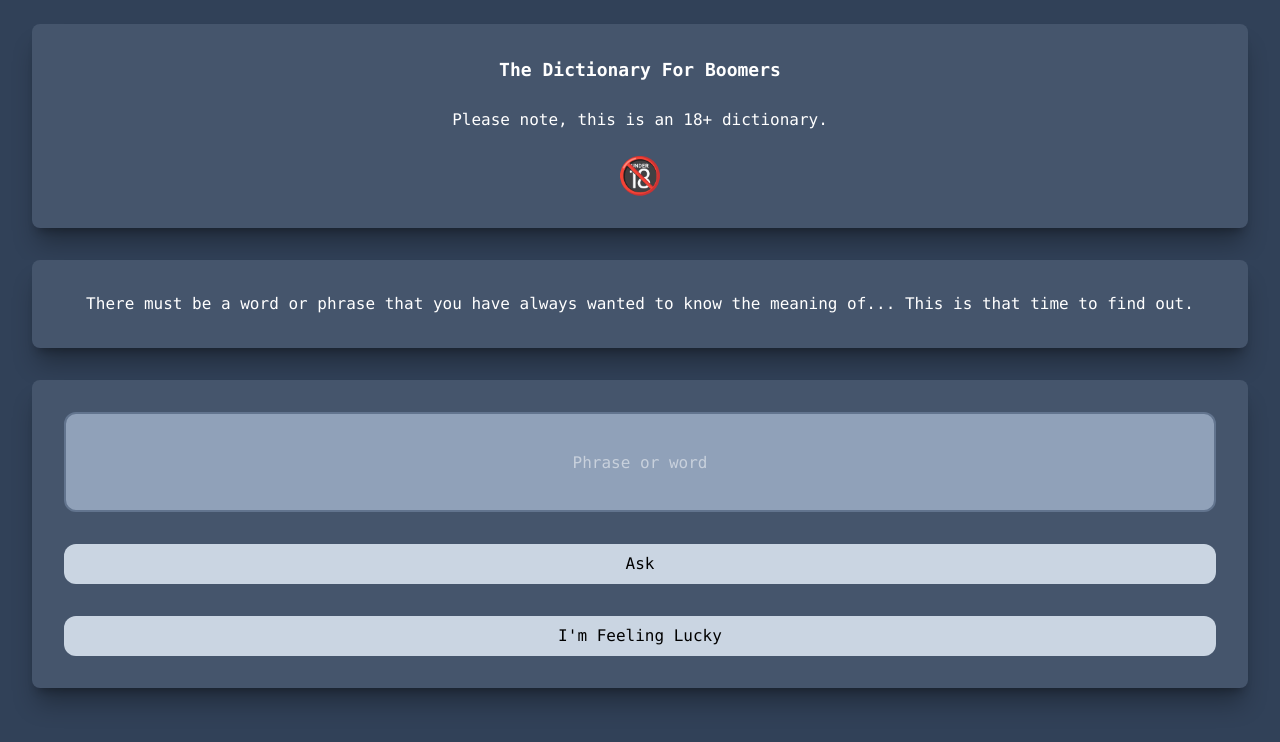
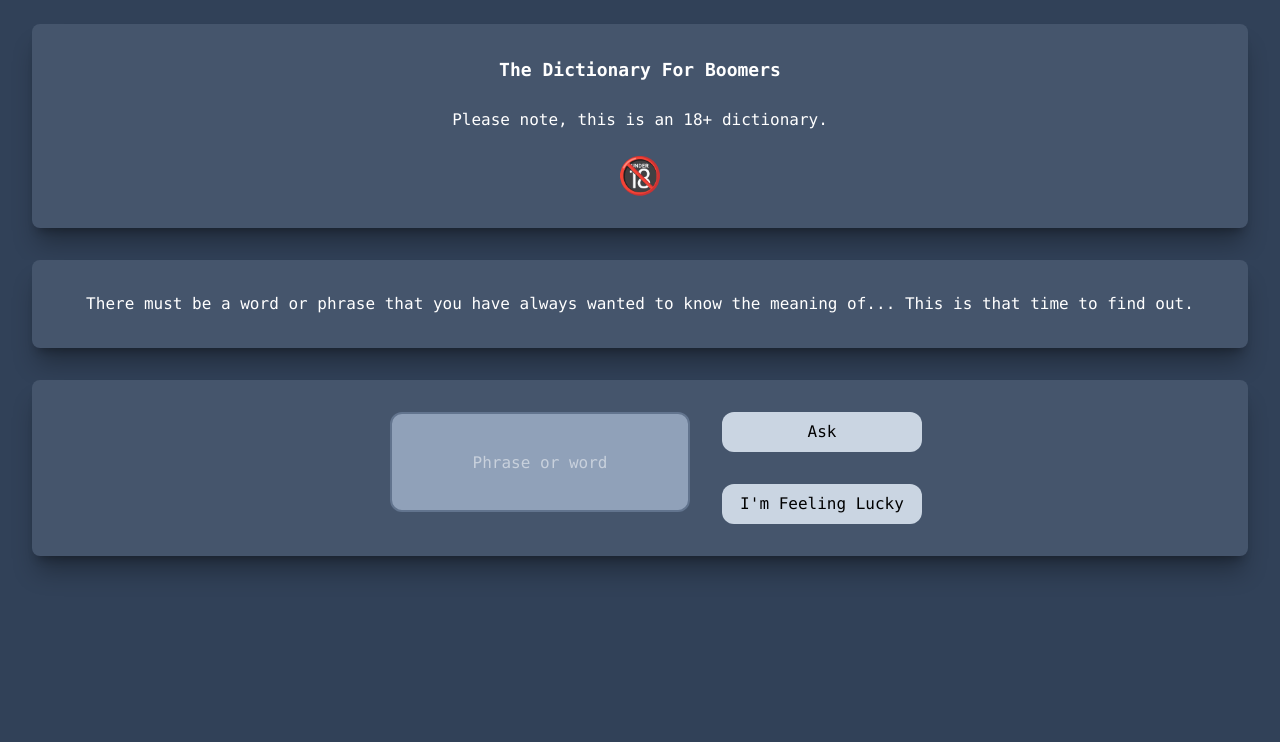
Before and after one commit to josephhelmore/Dictionary-app, a React (Vite) app in the folder Dictionary-app/: page / in a window 1280 px wide. Shown: the top 742 px of the page. Built offline with nearby package versions, Linux system fonts and the light colour scheme.

Commit message:
add styling for different style screens

```diff
--- a/Dictionary-app/index.html
+++ b/Dictionary-app/index.html
@@ -1,7 +1,7 @@
 <!doctype html>
 <html lang="en">
   <head>
-    <meta charset="UTF-8" />
+    <meta charset="UTF-8" name="viewport" content="width=device-width, initial-scale=1.0"/>
     <link rel="icon" type="image/svg+xml" href="/vite.svg" />
     <meta name="viewport" content="width=device-width, initial-scale=1.0" />
     <title>dictionaryapp</title>
--- a/Dictionary-app/src/Components/SubmitForm.tsx
+++ b/Dictionary-app/src/Components/SubmitForm.tsx
@@ -27,7 +27,7 @@ export const SubmitForm = ({ setNewData }: SubmitFormProps) => {
     <>
       <form
         onSubmit={onSubmit}
-        className="flex flex-col text-center text-white font-mono justify-center bg-slate-600 m-8 rounded-lg py-8 shadow-xl/30"
+        className="flex flex-col text-center text-white font-mono justify-center bg-slate-600 m-8 rounded-lg py-8 shadow-xl/30 sm:flex-row"
       >
         <input
           value={newQuery}
@@ -38,12 +38,13 @@ export const SubmitForm = ({ setNewData }: SubmitFormProps) => {
           placeholder={placeholder}
           onFocus={() => setPlaceholder("")}
           id="text-area"
-          className={`bg-slate-400 border-2 rounded-xl h-25 mx-8 text-center
+          className={`bg-slate-400 border-2 rounded-xl h-25 mx-8 text-center sm:w-75
       ${isValid ? "border-slate-500" : "border-red-500"}`}
         />
+        <div className="flex flex-col">
           <button
             type="submit"
-          className="bg-slate-300 rounded-xl h-10 mx-8 mt-8 text-center text-black active:bg-slate-500"
+            className="bg-slate-300 rounded-xl h-10 mx-8 mt-8 text-center text-black active:bg-slate-500 sm:w-35 sm:m-0 sm:w-50"
           >
             Ask
           </button>
@@ -53,12 +54,12 @@ export const SubmitForm = ({ setNewData }: SubmitFormProps) => {
               const data = await fetchRandom();
               setNewData(data.data);
             }}
-       className="bg-slate-300 rounded-xl h-10 mx-8 mt-8 text-center text-black active:bg-slate-500"
+            className="bg-slate-300 rounded-xl h-10 mx-8 mt-8 text-center text-black active:bg-slate-500 sm:mx-0"
           >
             I'm Feeling Lucky
           </button>
+        </div>
       </form>
-
     </>
   );
 };
```
Lines whose indentation alone changed are shown as unchanged.
